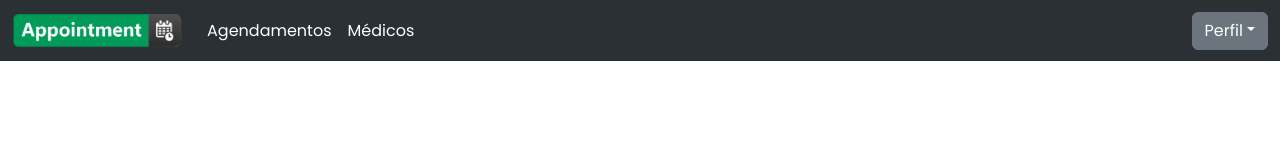
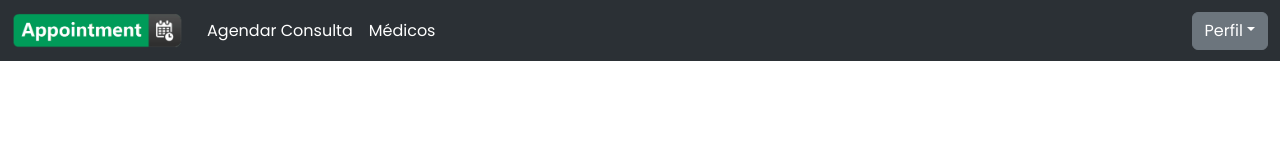
Before and after one commit to leosilvajr/AppointmentSchedule-Web, a React (Vite) app: page /appointments in a window 1280 px wide. Shown: the top 160 px of the page. Built offline with nearby package versions, Linux system fonts and the light colour scheme.

Commit message:
Alteração Leyout

```diff
--- a/src/components/navbar/navbar.jsx
+++ b/src/components/navbar/navbar.jsx
@@ -19,7 +19,7 @@ function Navbar() {
       <div className="collapse navbar-collapse" id="navbarSuportedContent">
 
         <ul className="navbar-nav me-auto mb-2 mb-lg-0 ">
-          <li className="nav-item"> <Link className="nav-link active" to="/appointments">Agendamentos</Link></li>
+          <li className="nav-item"> <Link className="nav-link active" to="/appointments">Agendar Consulta</Link></li>
           <li className="nav-item"> <Link className="nav-link active" to="/doctor">Médicos</Link></li>
         </ul>
 
--- a/src/pages/appointments/appointments.jsx
+++ b/src/pages/appointments/appointments.jsx
@@ -3,7 +3,7 @@ import Navbar from "../../components/navbar/navbar"
 function Appointments() {
     return <>
         <Navbar/>
-        <h1>Agendamentos</h1>
+        <h1>Agendar Consulta</h1>
     </>
 
 }
```
